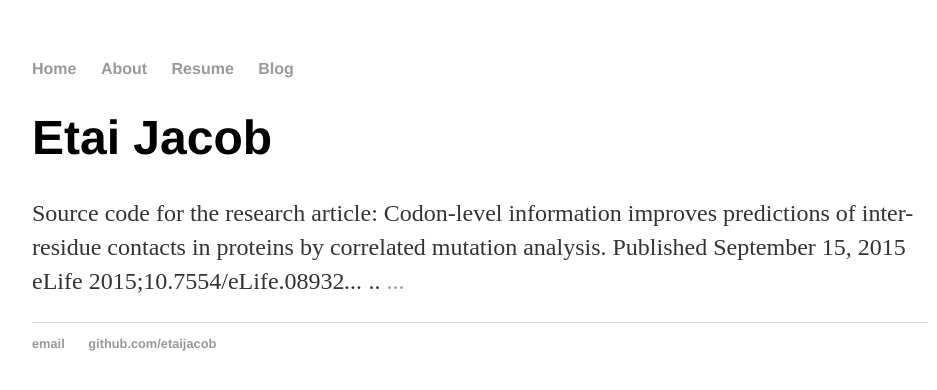
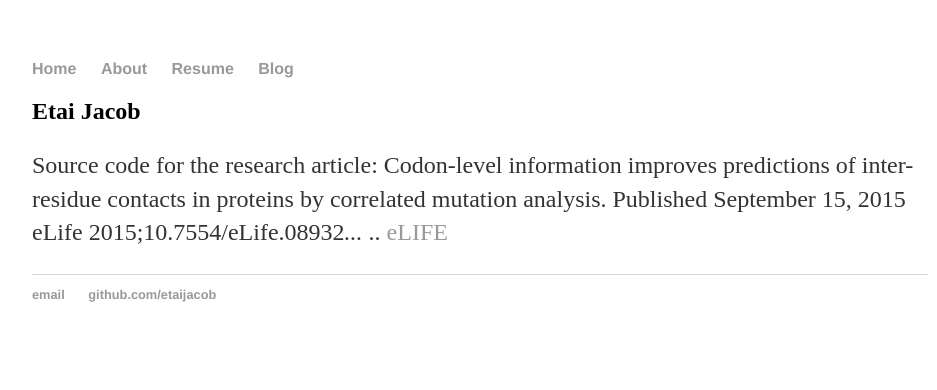
Before and after one commit to etaijacob/old_website, a Jekyll site: the page built from index.html, in a window 1280 px wide. Shown: the top 390 px of the page, without its empty margins (160-1097 px from the left). Built offline with Jekyll 4.4.1, drawn with Linux system fonts in a browser that asks for light colours.

Commit message:
Update index.html

```diff
--- a/index.html
+++ b/index.html
@@ -3,9 +3,9 @@ layout: default
 title: Etai Jacob
 ---
 <div class="blurb">
-	<h1>Etai Jacob</h1>
+	<h2>Etai Jacob</h2>
 	<p>Source code for the research article:
 	Codon-level information improves predictions of inter-residue contacts in proteins by correlated mutation analysis.
 	Published September 15, 2015 eLife 2015;10.7554/eLife.08932<em>... </em>..
-	<a href="http://dx.doi.org/10.7554/eLife.08932">...</a></p>
+	<a href="http://dx.doi.org/10.7554/eLife.08932">eLIFE</a></p>
 </div><!-- /.blurb -->
```
